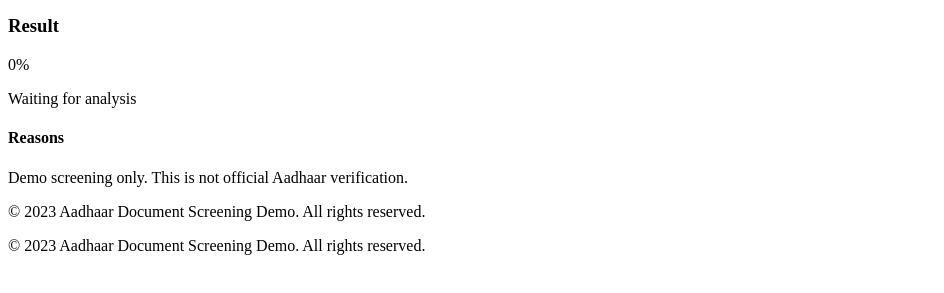
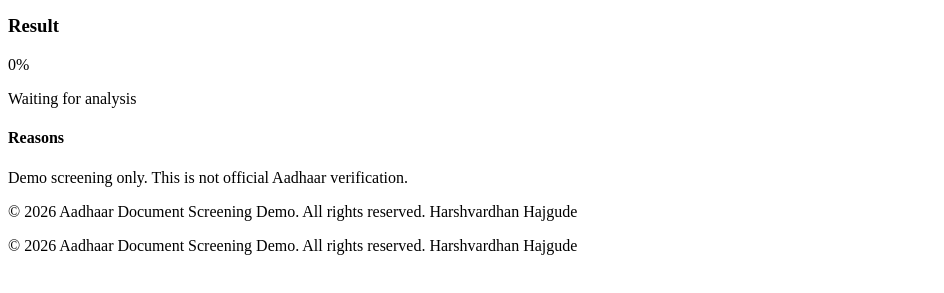
Before and after one commit to harsh3244/Verification-system, a website with bundled scripts: page index.html in a window 1280 px wide. Shown: the part 493-786 px from the top of the page, without its empty margins (0-944 px from the left). Built offline with nearby package versions, Linux system fonts and the light colour scheme.

Commit message:
Update index.html

```diff
--- a/index.html
+++ b/index.html
@@ -80,7 +80,7 @@
         <section>
         <div class="divider">
         <footer >
-       <p>&copy; 2023 Aadhaar Document Screening Demo. All rights reserved.</p>
+       <p>&copy; 2026 Aadhaar Document Screening Demo. All rights reserved. Harshvardhan Hajgude</p>
        </footer>
        </div>
        </section>
@@ -88,7 +88,7 @@
     </div>
 
 <footer >
-  <p>&copy; 2023 Aadhaar Document Screening Demo. All rights reserved.</p>
+  <p>&copy; 2026 Aadhaar Document Screening Demo. All rights reserved. Harshvardhan Hajgude</p>
 </footer>
 
     <script type="module" src="script.js"></script>
```
